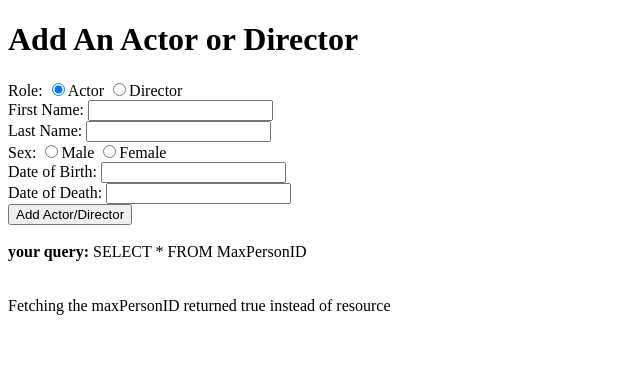
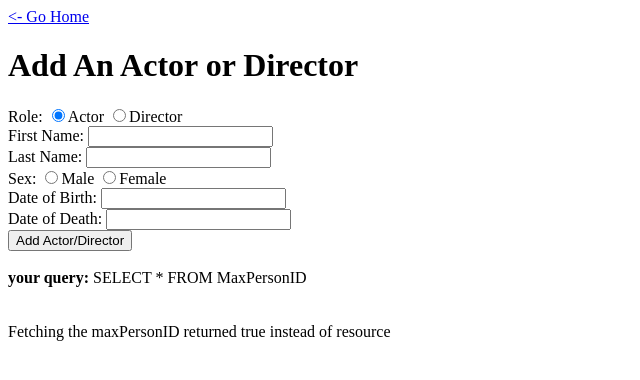
Before and after one commit to lowellbander/CS143, a PHP site: page /addActorDirector.php in a window 1280 px wide. Shown: the top 380 px of the page, without its empty margins (0-640 px from the left). Run offline with PHP 8.4, Linux system fonts and the light colour scheme; data that the repository does not hold is empty.

Commit message:
added links to index.php

```diff
--- a/vm-shared/addActorDirector.php
+++ b/vm-shared/addActorDirector.php
@@ -4,6 +4,7 @@
         <title>Add An Actor or Director</title>
     </head>
     <body>
+        <a href="./index.php"><- Go Home<a><br>
         <h1>Add An Actor or Director</h1>
         <form>
             Role: <input checked="checked" type="radio" name="role" value="actor">Actor
--- a/vm-shared/addMovieActor.php
+++ b/vm-shared/addMovieActor.php
@@ -4,6 +4,7 @@
         <title>Add An Actor to a Movie</title>
     </head>
     <body>
+        <a href="./index.php"><- Go Home<a><br>
         <h1>Add An Actor to a Movie</h1>
     </body>
     <?php
--- a/vm-shared/addMovieDirector.php
+++ b/vm-shared/addMovieDirector.php
@@ -4,6 +4,7 @@
         <title>Add a Director to a Movie</title>
     </head>
     <body>
+        <a href="./index.php"><- Go Home<a><br>
         <h1>Add a Director to a Movie</h1>
     </body>
     <?php
```
